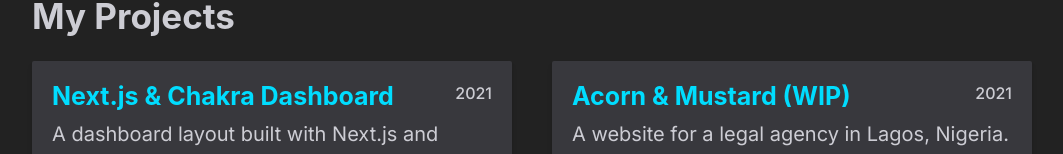
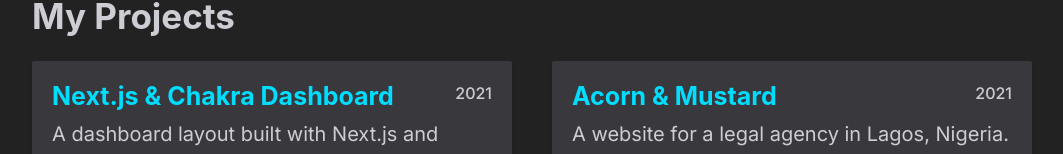
Before and after one commit to nefejames/my-portfolio-v3, a Next.js app: page / in a window 1280 px wide. Shown: the part 509-663 px from the top of the page, without its empty margins (108-1171 px from the left). Built offline with nearby package versions, Linux system fonts and the light colour scheme.

Commit message:
fixed typos

```diff
--- a/projectsData.js
+++ b/projectsData.js
@@ -5,10 +5,10 @@
       "A dashboard layout built with Next.js and Chakra UI - the images are hosted on Cloudinary",
     tags: ["Next.js", " Chakra UI", "Cloudinary"],
     year: "2021",
-    liveUrl: "next-chakra-dashboard.vercel.app/",
+    liveUrl: "https://next-chakra-dashboard.vercel.app/",
   },
   {
-    title: "Acorn & Mustard (WIP)",
+    title: "Acorn & Mustard",
     details: "A website for a legal agency in Lagos, Nigeria.",
     tags: ["Next.js", "styled-components", "Contentful CMS"],
     year: "2021",
```
